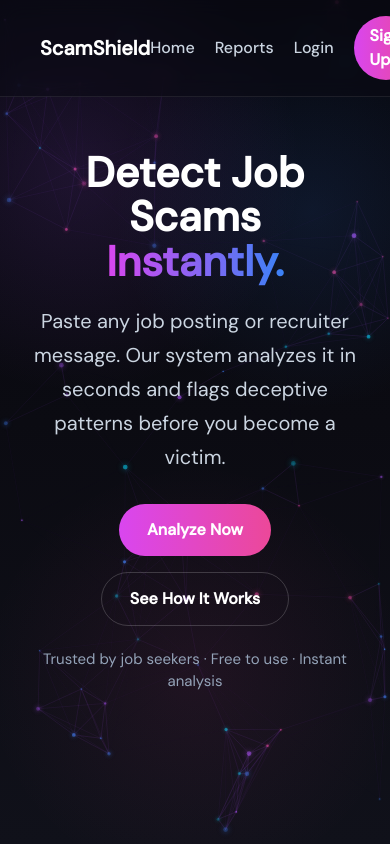
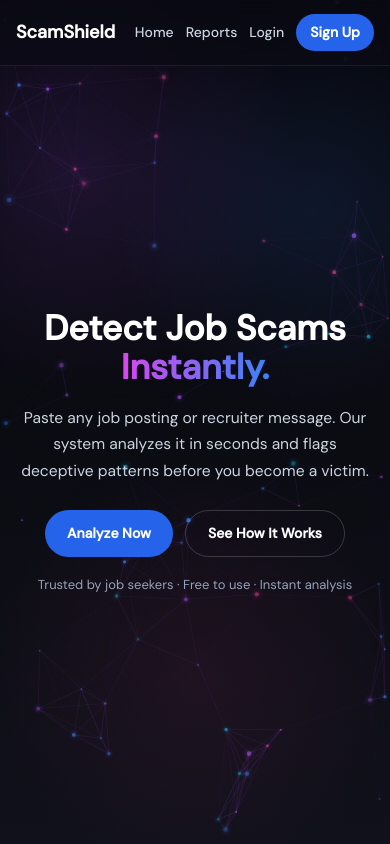
Before and after one commit to KAUSHDWI/ScamShield, a React (Create React App) app in the folder client/: page / in a window 390 px wide. Shown: the top 844 px of the page. Built offline with nearby package versions, Linux system fonts and the light colour scheme; no server answers.

Commit message:
make frontend mobile responsive

```diff
--- a/client/src/components/Analyze.js
+++ b/client/src/components/Analyze.js
@@ -80,8 +80,17 @@ export default function Analyze() {
   }, [result, inputText]);
 
   return (
-    <section id="analyze" style={{ padding: "100px 20px", textAlign: "center" }}>
-      <h2>Analyze Job Message</h2>
+    <section
+      id="analyze"
+      style={{
+        padding: "80px 16px",
+        textAlign: "center",
+        boxSizing: "border-box",
+      }}
+    >
+      <h2 style={{ fontSize: "clamp(26px, 7vw, 36px)", marginBottom: "16px" }}>
+        Analyze Job Message
+      </h2>
 
       <textarea
         value={inputText}
@@ -96,6 +105,8 @@ export default function Analyze() {
           background: "#111827",
           color: "white",
           border: "1px solid #1f2937",
+          boxSizing: "border-box",
+          fontSize: "15px",
         }}
       />
 
@@ -111,6 +122,7 @@ export default function Analyze() {
           color: "white",
           border: "none",
           cursor: "pointer",
+          fontSize: "14px",
         }}
       >
         {loading ? "Analyzing..." : "Analyze"}
@@ -120,19 +132,24 @@ export default function Analyze() {
         <div
           style={{
             ...glassCard,
-            marginTop: "30px",
+            marginTop: "24px",
             maxWidth: "600px",
             marginInline: "auto",
             border: `1px solid ${getColor()}40`,
+            boxSizing: "border-box",
+            textAlign: "left",
           }}
         >
-          <h3 style={{ color: getColor() }}>Risk: {result.level}</h3>
+          <h3 style={{ color: getColor(), marginTop: 0 }}>Risk: {result.level}</h3>
 
-          <p>Score: {result.score}</p>
+          <p style={{ marginBottom: "10px" }}>Score: {result.score}</p>
 
-          <p dangerouslySetInnerHTML={{ __html: highlightedText }} />
+          <p
+            style={{ lineHeight: "1.6", wordBreak: "break-word" }}
+            dangerouslySetInnerHTML={{ __html: highlightedText }}
+          />
 
-          <ul>
+          <ul style={{ paddingLeft: "18px", lineHeight: "1.6" }}>
             {result.reasons.map((reason, index) => (
               <li key={index}>⚠ {reason}</li>
             ))}
@@ -149,6 +166,7 @@ export default function Analyze() {
                 border: "none",
                 borderRadius: "6px",
                 cursor: "pointer",
+                fontSize: "14px",
               }}
             >
               Report Scam
--- a/client/src/components/Hero.js
+++ b/client/src/components/Hero.js
@@ -2,35 +2,65 @@ import { motion } from "framer-motion";
 import ParticleCanvas from "./ParticleCanvas";
 
 export default function Hero() {
+  const handleScrollToAnalyze = () => {
+    const section = document.getElementById("analyze");
+
+    if (section) {
+      section.scrollIntoView({ behavior: "smooth" });
+    }
+
+    setTimeout(() => {
+      const textarea = document.querySelector("textarea");
+      if (textarea) textarea.focus();
+    }, 500);
+  };
+
   return (
     <section
-      className="relative min-h-screen flex flex-col justify-center items-center text-center px-6 overflow-hidden"
+      className="relative"
       style={{
+        minHeight: "100vh",
+        display: "flex",
+        flexDirection: "column",
+        justifyContent: "center",
+        alignItems: "center",
+        textAlign: "center",
+        padding: "100px 16px 40px",
+        overflow: "hidden",
         background: "linear-gradient(to bottom, #06070d, #0b0b12, #10111a)",
         color: "white",
+        boxSizing: "border-box",
       }}
     >
       <ParticleCanvas />
 
       <div
-        className="absolute inset-0"
         style={{
+          position: "absolute",
+          inset: 0,
           background:
             "radial-gradient(circle at 20% 20%, rgba(168,85,247,0.14), transparent 30%), radial-gradient(circle at 80% 25%, rgba(59,130,246,0.12), transparent 28%), radial-gradient(circle at 50% 80%, rgba(236,72,153,0.08), transparent 30%)",
           zIndex: 1,
         }}
       />
 
-      <div className="relative z-10 max-w-5xl">
+      <div
+        style={{
+          position: "relative",
+          zIndex: 10,
+          maxWidth: "900px",
+          width: "100%",
+        }}
+      >
         <motion.h1
           initial={{ opacity: 0, y: 30 }}
           animate={{ opacity: 1, y: 0 }}
           transition={{ duration: 0.7 }}
           style={{
-            fontSize: "clamp(42px, 8vw, 86px)",
+            fontSize: "clamp(32px, 9vw, 72px)",
             fontWeight: "800",
-            lineHeight: "1.05",
-            marginBottom: "20px",
+            lineHeight: "1.1",
+            marginBottom: "18px",
           }}
         >
           Detect Job Scams
@@ -53,9 +83,9 @@ export default function Hero() {
           style={{
             maxWidth: "700px",
             color: "#cbd5e1",
-            fontSize: "20px",
+            fontSize: "clamp(15px, 4vw, 20px)",
             lineHeight: "1.7",
-            marginBottom: "30px",
+            marginBottom: "26px",
             marginLeft: "auto",
             marginRight: "auto",
           }}
@@ -67,34 +97,37 @@ export default function Hero() {
         <div
           style={{
             display: "flex",
-            gap: "16px",
+            gap: "12px",
             flexWrap: "wrap",
             justifyContent: "center",
           }}
         >
-          <a
-            href="#analyze"
+          <button
+            onClick={handleScrollToAnalyze}
             style={{
-              padding: "14px 28px",
+              padding: "12px 22px",
               borderRadius: "999px",
-              background: "linear-gradient(90deg, #d946ef, #ec4899)",
+              background: "#2563eb",
               color: "white",
-              textDecoration: "none",
+              border: "none",
+              cursor: "pointer",
               fontWeight: "600",
+              fontSize: "14px",
             }}
           >
             Analyze Now
-          </a>
+          </button>
 
           <a
             href="#features"
             style={{
-              padding: "14px 28px",
+              padding: "12px 22px",
               borderRadius: "999px",
               border: "1px solid rgba(255,255,255,0.18)",
               color: "white",
               textDecoration: "none",
               fontWeight: "600",
+              fontSize: "14px",
             }}
           >
             See How It Works
@@ -103,9 +136,9 @@ export default function Hero() {
 
         <p
           style={{
-            marginTop: "22px",
+            marginTop: "18px",
             color: "#94a3b8",
-            fontSize: "15px",
+            fontSize: "13px",
           }}
         >
           Trusted by job seekers · Free to use · Instant analysis
--- a/client/src/components/Navbar.js
+++ b/client/src/components/Navbar.js
@@ -16,31 +16,39 @@ export default function Navbar({ currentUser, setCurrentUser }) {
         position: "fixed",
         top: 0,
         width: "100%",
-        padding: "16px 40px",
+        padding: "14px 16px",
         display: "flex",
         justifyContent: "space-between",
         alignItems: "center",
-        background: "rgba(10,10,20,0.6)",
+        background: "rgba(10,10,20,0.7)",
         backdropFilter: "blur(10px)",
         borderBottom: "1px solid rgba(255,255,255,0.08)",
         zIndex: 1000,
+        boxSizing: "border-box",
       }}
     >
-      {/* Logo */}
       <Link
         to="/"
         style={{
           color: "white",
-          fontSize: "20px",
+          fontSize: "18px",
           fontWeight: "700",
           textDecoration: "none",
+          whiteSpace: "nowrap",
         }}
       >
         ScamShield
       </Link>
 
-      {/* Links */}
-      <div style={{ display: "flex", alignItems: "center", gap: "20px" }}>
+      <div
+        style={{
+          display: "flex",
+          alignItems: "center",
+          gap: "12px",
+          flexWrap: "wrap",
+          justifyContent: "flex-end",
+        }}
+      >
         <Link to="/" style={linkStyle}>
           Home
         </Link>
@@ -49,12 +57,11 @@ export default function Navbar({ currentUser, setCurrentUser }) {
           <Link to="/dashboard" style={linkStyle}>
             Dashboard
           </Link>
+        )}
 
-        )}
         <Link to="/reports" style={linkStyle}>
-  Reports
-</Link>
-
+          Reports
+        </Link>
 
         {!currentUser ? (
           <>
@@ -68,7 +75,16 @@ export default function Navbar({ currentUser, setCurrentUser }) {
           </>
         ) : (
           <>
-            <span style={{ color: "#cbd5e1", fontSize: "14px" }}>
+            <span
+              style={{
+                color: "#cbd5e1",
+                fontSize: "13px",
+                maxWidth: "90px",
+                overflow: "hidden",
+                textOverflow: "ellipsis",
+                whiteSpace: "nowrap",
+              }}
+            >
               👤 {currentUser.name}
             </span>
 
@@ -86,22 +102,25 @@ const linkStyle = {
   color: "#cbd5e1",
   textDecoration: "none",
   fontWeight: "500",
+  fontSize: "14px",
 };
 
 const buttonStyle = {
-  padding: "8px 16px",
+  padding: "8px 14px",
   borderRadius: "999px",
-  background: "linear-gradient(90deg, #d946ef, #ec4899)",
+  background: "#2563eb",
   color: "white",
   textDecoration: "none",
   fontWeight: "600",
+  fontSize: "14px",
 };
 
 const logoutStyle = {
-  padding: "6px 14px",
+  padding: "7px 12px",
   borderRadius: "8px",
   border: "1px solid rgba(255,255,255,0.2)",
   background: "transparent",
   color: "white",
   cursor: "pointer",
+  fontSize: "13px",
 };
```
Also changed, not shown: client/src/pages/Dashboard.js (+18 -26 lines).
